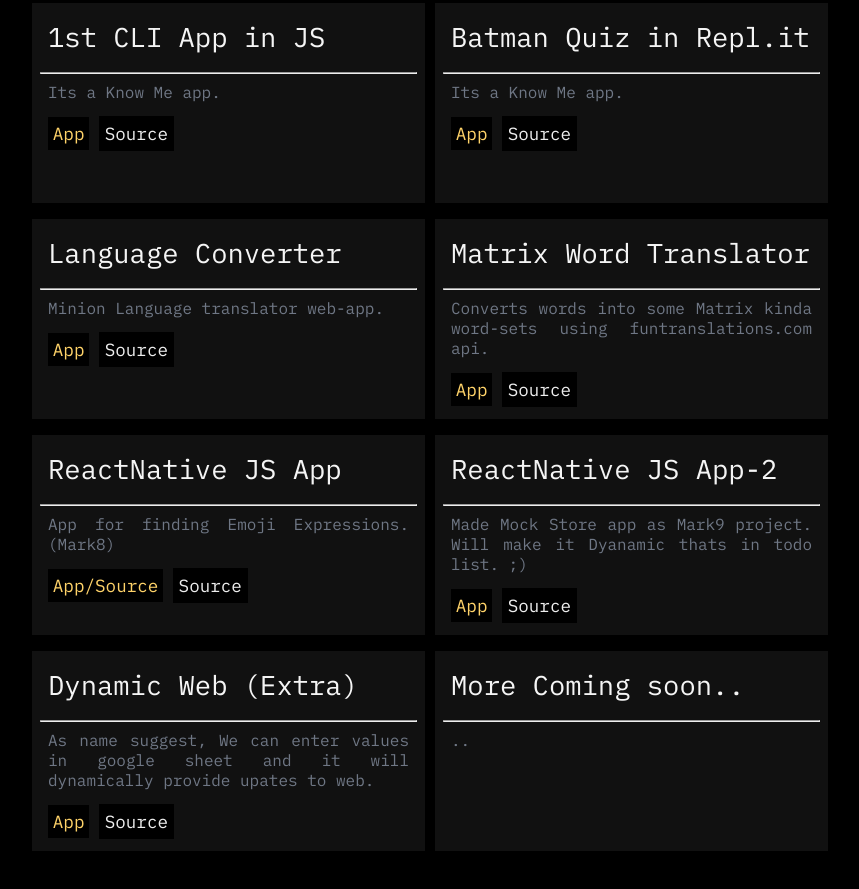
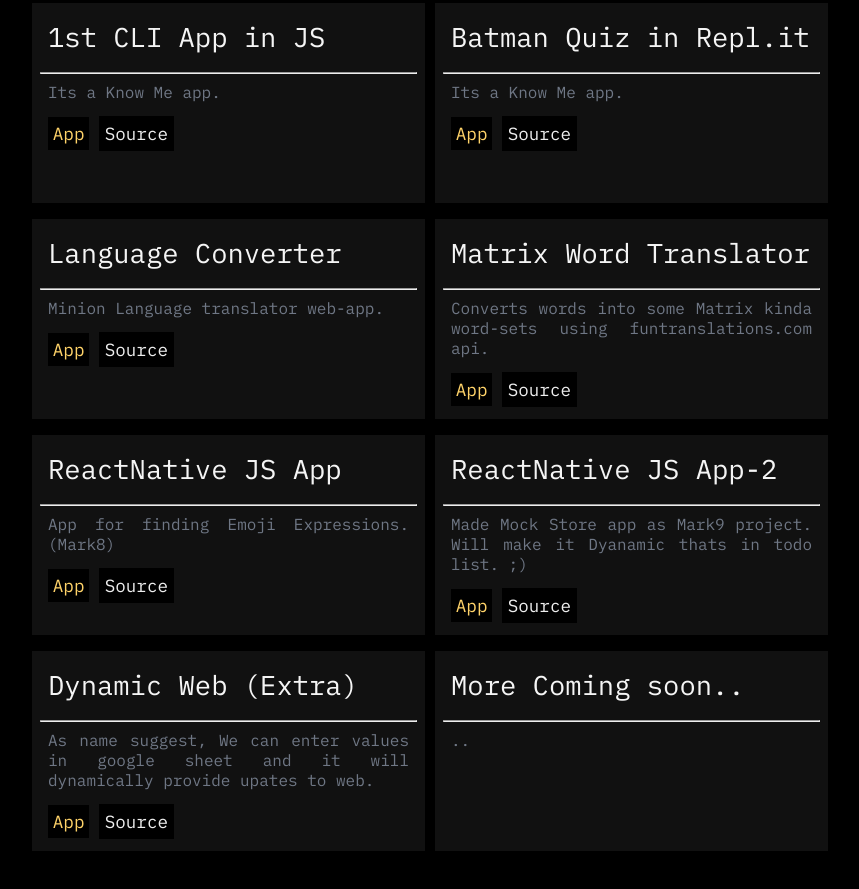
Before and after one commit to nirav-kyada/nirav-kyada-site, a plain HTML site: page projects.html in a window 1280 px wide. Shown: the part 381-1270 px from the top of the page, without its empty margins (210-1069 px from the left). Drawn offline with Linux system fonts and the light colour scheme.

Commit message:
minor spell corrections - 2

```diff
--- a/projects.html
+++ b/projects.html
@@ -85,7 +85,7 @@
             <h2>ReactNative JS App</h2>
             <hr>
             <p ::before>App for finding Emoji Expressions. (Mark8)<br><br>
-                <a class="link-primary" target="_blank" href="https://emoji-interpreter-nirav.netlify.app/">App/Source</a>
+                <a class="link-primary" target="_blank" href="https://emoji-interpreter-nirav.netlify.app/">App</a>
                 <a class="link-secondary" target="_blank"
                     href="https://github.com/nirav-kyada/Emoji-app-reactJS">Source</a>
 
```
